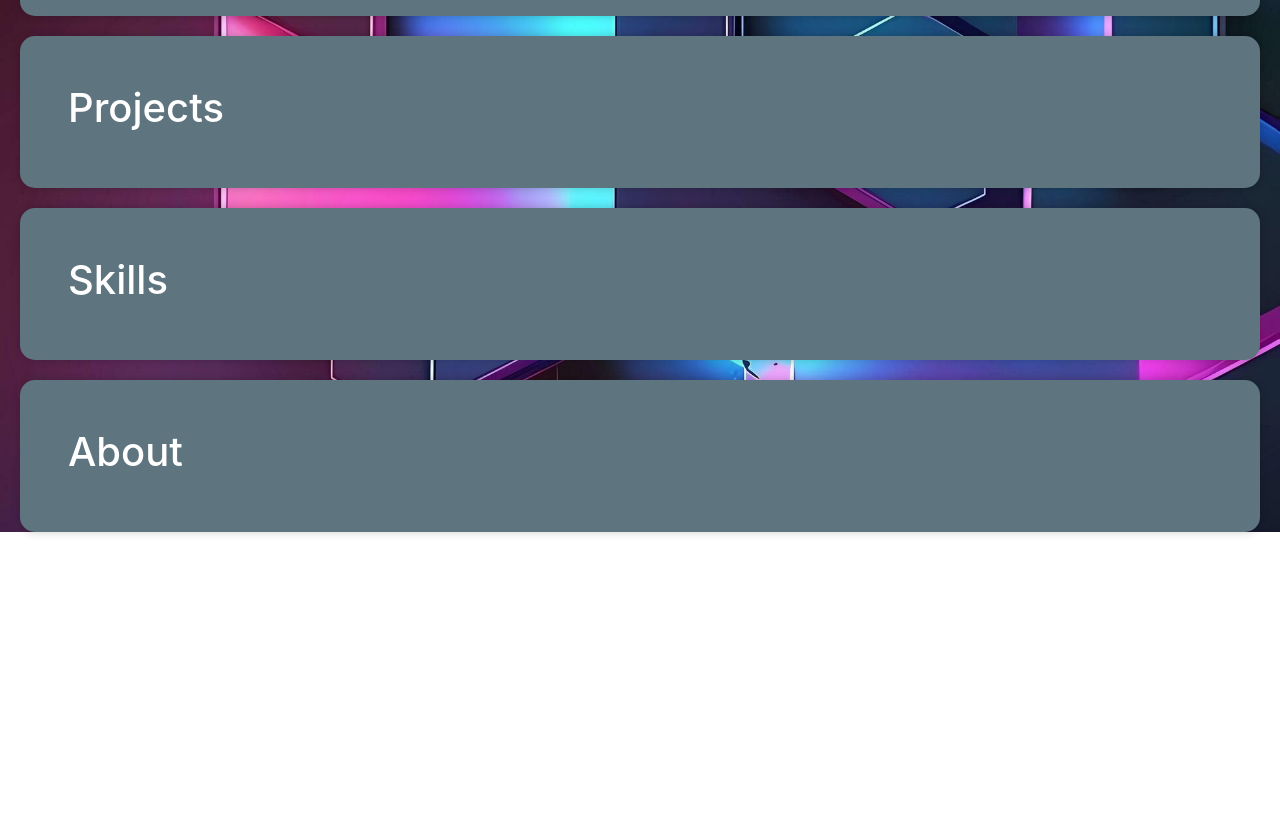
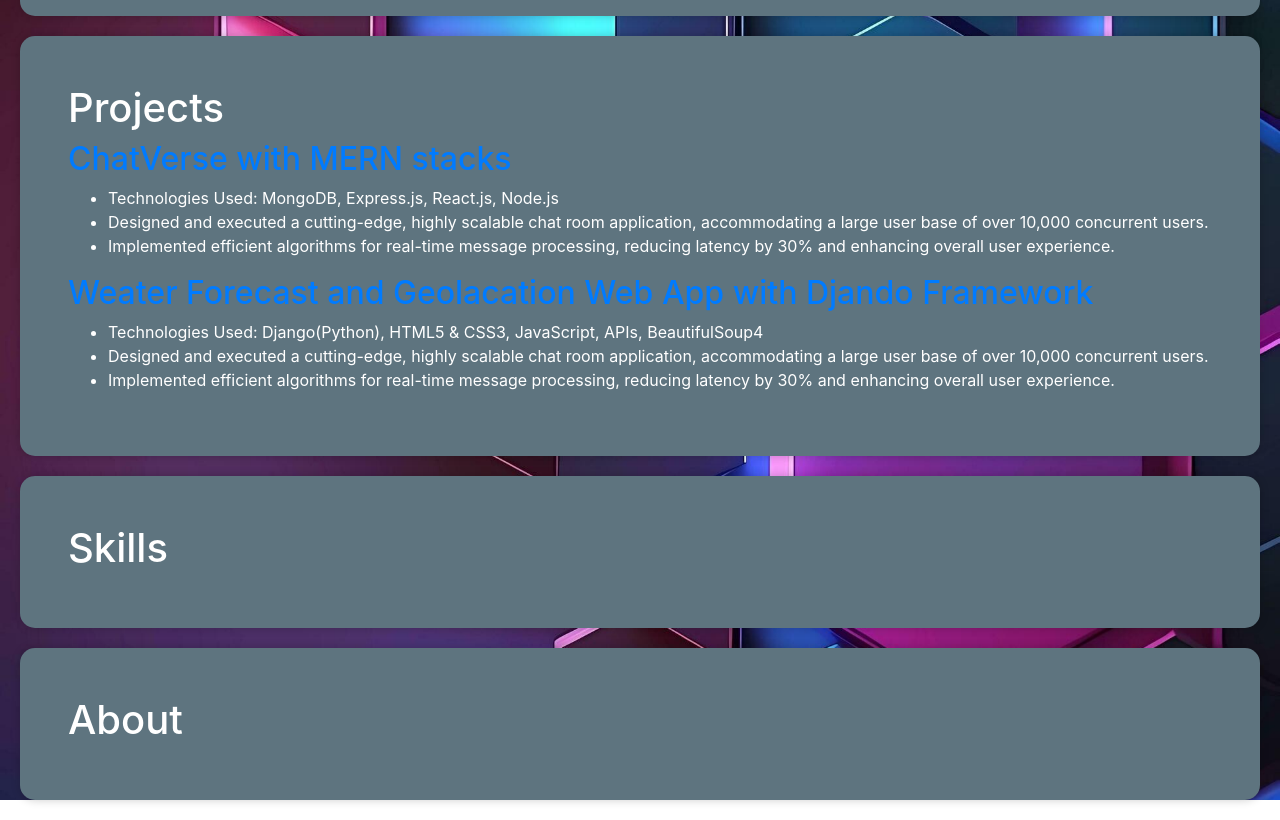
Before and after one commit to Didipaldidi/MyPortfolioBlog, a plain HTML site: page index.html in a window 1280 px wide. Shown: the part 794-1614 px from the top of the page. Before the commit the page ends 1346 px from the top, so only its background shows below. Drawn offline with nearby package versions, Linux system fonts and the light colour scheme.

Commit message:
Added Projects content

```diff
--- a/index.html
+++ b/index.html
@@ -103,6 +103,25 @@
             <!-- Your Projects content here -->
             <h1>Projects</h1>
             <!-- ... More content ... -->
+            <h2><strong></strong><a href="https://github.com/Didipaldidi/ChatVerse-using-MERN-stacks">ChatVerse with MERN stacks</a></strong><br></h2>
+            <ul>
+                <li>Technologies Used: MongoDB, Express.js, React.js, Node.js</li>
+                <li>Designed and executed a cutting-edge, highly scalable chat room application, accommodating a large user base of over
+                    10,000 concurrent users.</li>
+                <li>Implemented efficient algorithms for real-time message processing, reducing latency by 30% and enhancing overall user
+                    experience.</li>
+            </ul>
+            <h2><strong></strong><a href="https://github.com/Didipaldidi/Weather-Forecast-Web-App-with-Django-Framework">Weater Forecast and Geolacation Web App with Djando Framework</a></strong><br>
+            </h2>
+            <ul>
+                <li>Technologies Used: Django(Python), HTML5 & CSS3, JavaScript, APIs, BeautifulSoup4</li>
+                <li>Designed and executed a cutting-edge, highly scalable chat room application, accommodating a large user base of
+                    over
+                    10,000 concurrent users.</li>
+                <li>Implemented efficient algorithms for real-time message processing, reducing latency by 30% and enhancing overall
+                    user
+                    experience.</li>
+            </ul>
         </div>
 
         <!-- Div for Skills -->
```
